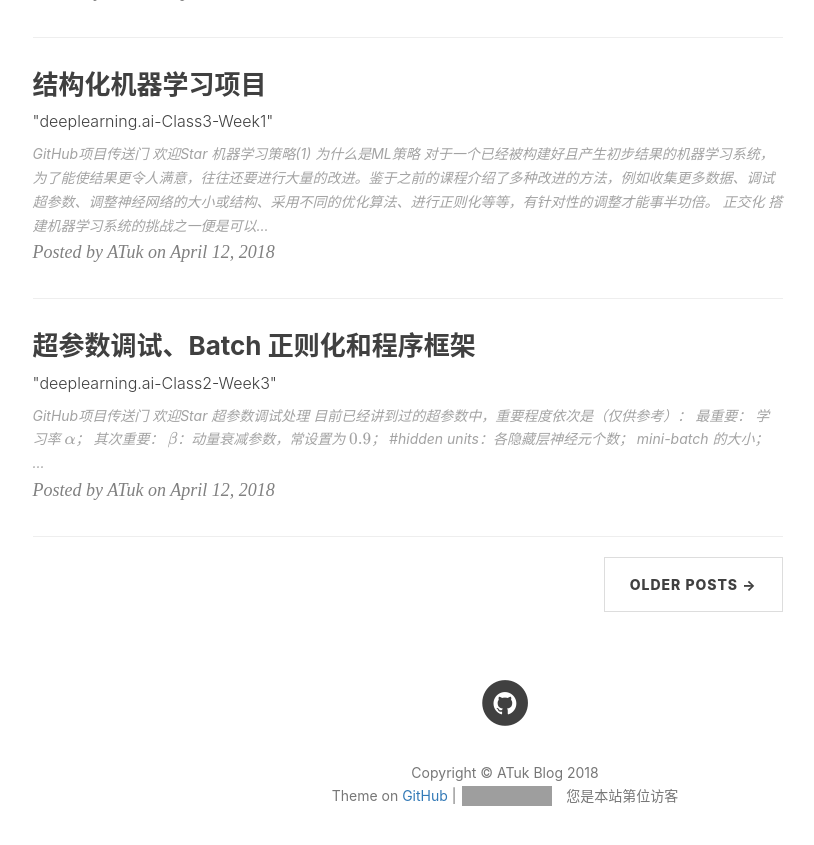
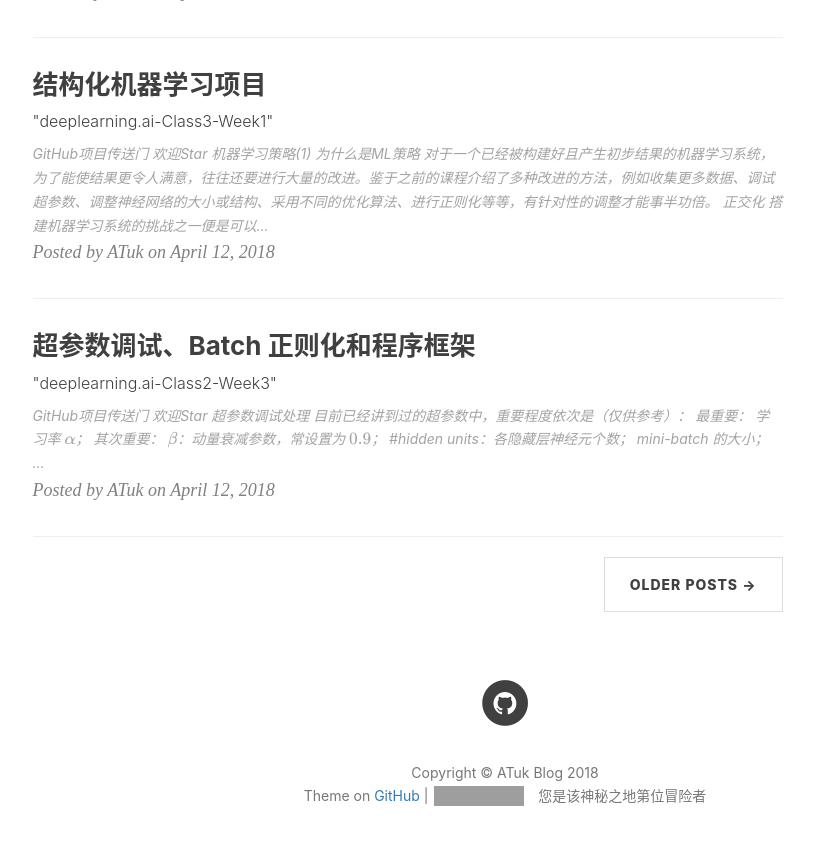
Before and after one commit to AlbertHG/alberthg.github.io, a Jekyll site: the page built from index.html, in a window 1280 px wide and 900 px high, scrolled down 2396 px. Shown: the top 845 px of the window, without its empty margins (135-949 px from the left). Built offline with Jekyll 4.4.1, drawn with Linux system fonts in a browser that asks for light colours; nearby versions of some CDN libraries; formulas are drawn with MathJax 3; the list of posts is cut into pages by our own code; comment, search, counter and statistics services are not loaded; grey boxes are pictures that could not be loaded.

Commit message:
fix visitor counts

```diff
--- a/_includes/footer.html
+++ b/_includes/footer.html
@@ -99,7 +99,7 @@
                         frameborder="0" scrolling="0" width="100px" height="20px"
                         src="https://ghbtns.com/github-btn.html?user={{ site.github_username }}&repo={{ site.github_username }}.github.io&type=star&count=true" >
                     </iframe>
-                    您是本站第<span id="busuanzi_value_site_uv"></span>位访客
+                    您是该神秘之地第<span id="busuanzi_value_site_uv"></span>位冒险者
                 </p>
             </div>
         </div>
```
